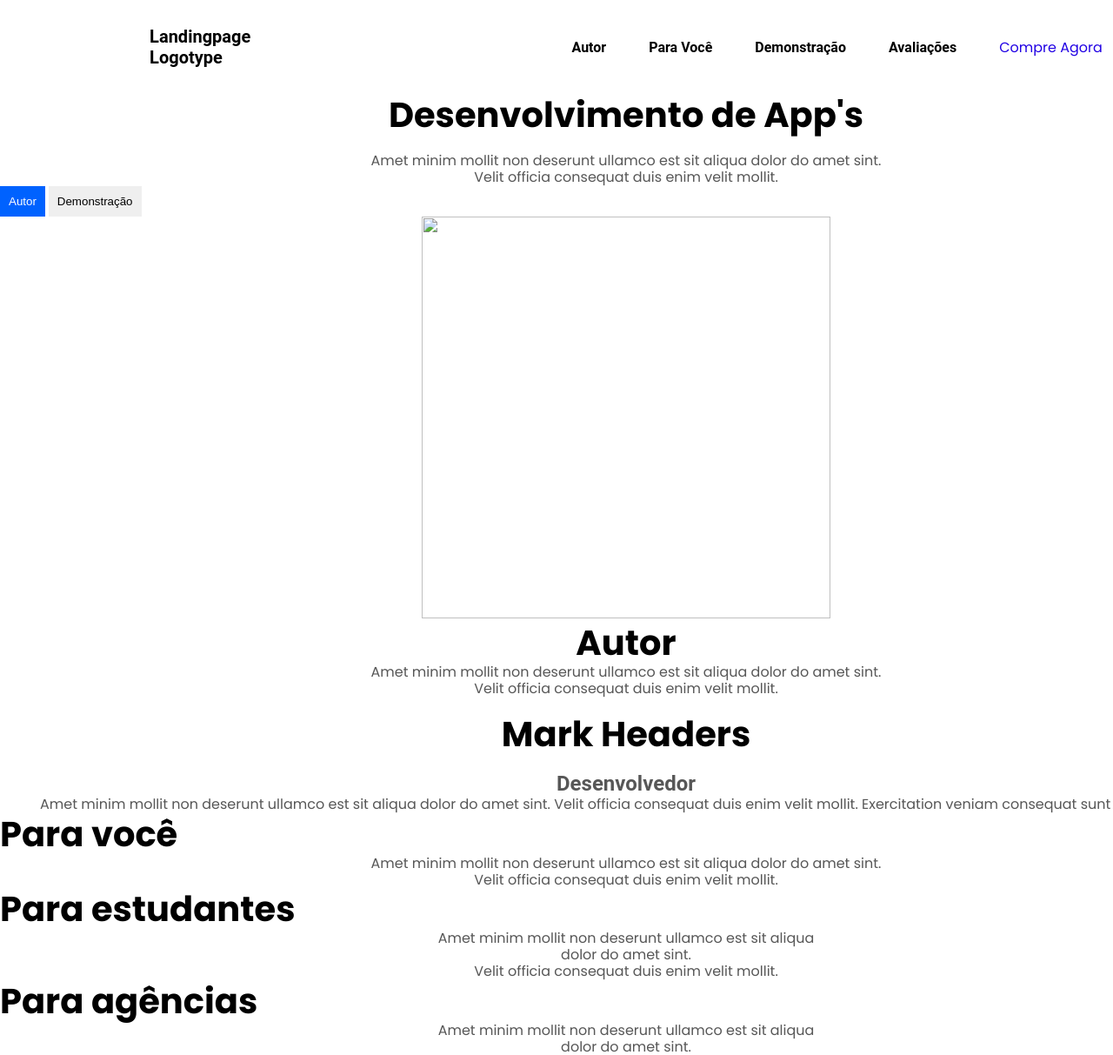
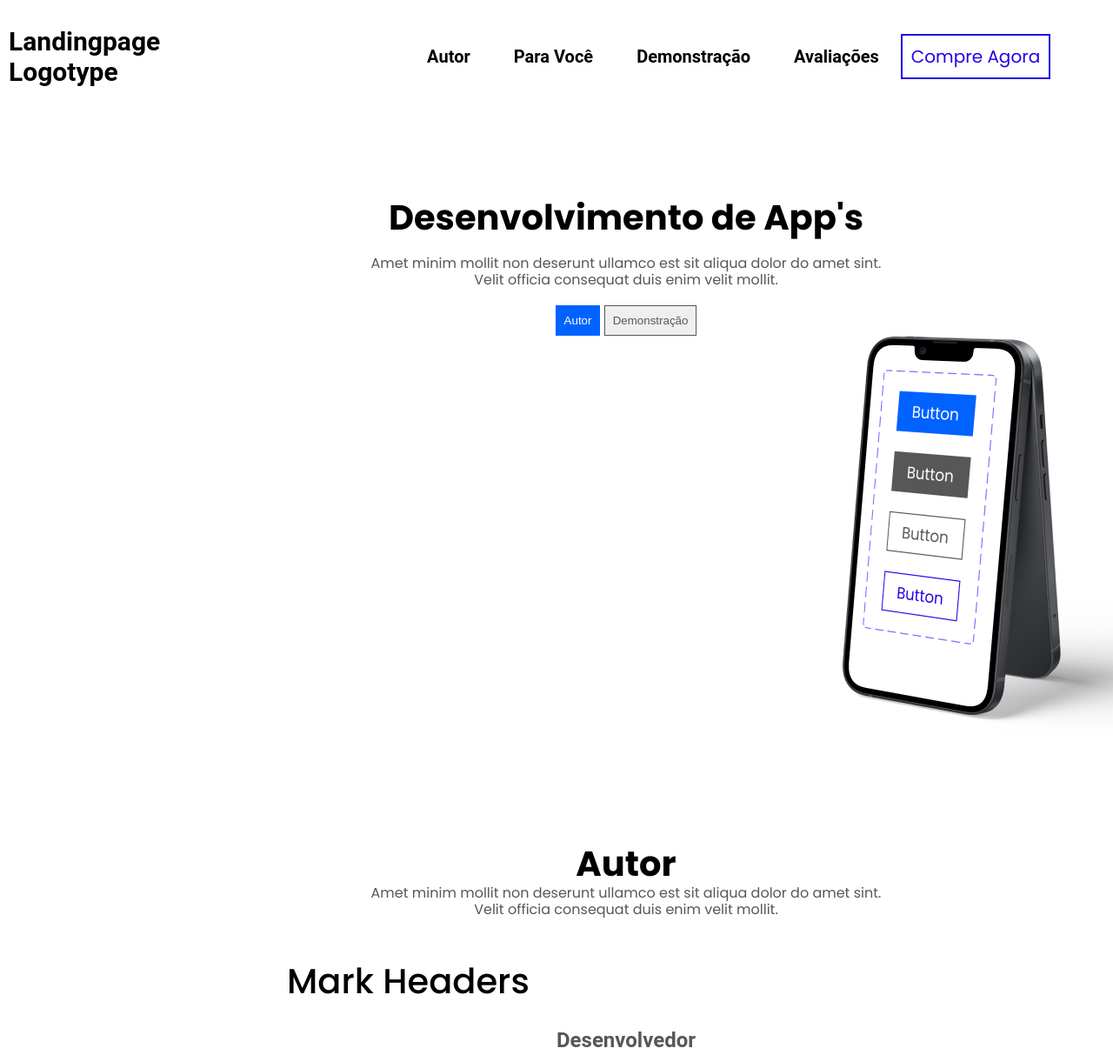
Before and after one commit to ThamirisR/Recuperacao, a plain HTML site: page index.html in a window 1280 px wide. Shown: the top 1213 px of the page at 87% size. Drawn offline with Linux system fonts and the light colour scheme.

Commit message:
recuperacao

```diff
--- a/estilo.css
+++ b/estilo.css
@@ -1,20 +1,31 @@
+@import url('https://fonts.googleapis.com/css2?family=Poppins:ital,wght@0,100;0,200;0,300;0,400;0,500;0,600;0,700;0,800;0,900;1,100;1,200;1,300;1,400;1,500;1,600;1,700;1,800;1,900&display=swap');
 
-@import url('https://fonts.googleapis.com/css2?family=Poppins:ital,wght@0,100;0,200;0,300;0,400;0,500;0,600;0,700;0,800;0,900;1,100;1,200;1,300;1,400;1,500;1,600;1,700;1,800;1,900&display=swap');
 *{
-    margin: 0px;
-    padding: 0px;
+    margin: 0 auto;
 }
 
 .logo01{
-    font-size: 20px;
-    font-weight: bold;
-    font-style: normal;
+    font-size: 30px;
+    font-style:normal;
     font-family: 'Roboto', sans-serif;
     margin: 10px;
+
 }
 
+.subtitulo{
+    font-size: 20px;
+}
 
-body {
+.compre{
+    display: inline;
+    padding: 10px 10px;
+    box-sizing: border-box;
+    border: 2px solid #2203E4;
+    font-family: 'Poppins';
+    color: #2203E4;
+}
+
+body{
     font-family: 'Roboto', sans-serif;
     margin: 0 auto;
     width: 1440px;
@@ -37,21 +48,12 @@ header{
     justify-content: space-around;
 }
 
-.compre{
-    font-family: 'Poppins';
-    color: #2203E4;
-
-}
-
 .titulo{
 
-    margin: 0 auto;
     text-align: center;
     font-family: 'Poppins';
-    font-style: normal;
-    font-weight: 700;
-    font-size: 16px;
     line-height: 120%;
+    margin-top: 96px;
 
 }
 
@@ -61,15 +63,15 @@ h1{
     font-weight: 700;
     font-size: 40px;
     line-height: 120%;
+
 }
 
 p{
     font-family: 'Poppins';
     font-style: normal;
-    font-weight: 400;
+    font-weight: 400px;
     font-size: 16px;
-    line-height: 120%;
-    ;
+
 }
 
 .botao{
@@ -81,27 +83,25 @@ p{
 }
 
 .botao2{
-    border: 5px;
-    padding: 10px;
+    text-align: center;
+    margin: 0 auto;
+    border: 1px solid #575757;
+    padding: 9px;
+    color: #575757;
 }
 
-.position{
-    text-align: center;
-    display: inline-block;
-    margin: 0 auto;
-    background-position: center;
-}
 
-.desenvolvedor{
+
+.desenvolvedor h1{
     color: black;
-    text-align: center;
-
+    font-weight: 500;
+    margin-left: 300px;
+    padding: 30px;
 }
 
 .desenvolvedor h2, p{
     color: #575757;
     text-align: center;
-
 
 }
 
@@ -112,10 +112,9 @@ p{
     border: 5px;
 }
 
-.imagem{
-    width: 470px;
-    height: 462px;
-    margin-left: auto;
-    margin-right: auto;
+.imagem01{
+    text-align:end;
+    width: 470;
+    height: 462;
 
 }
--- a/index.html
+++ b/index.html
@@ -14,6 +14,7 @@
             Logotype
         </strong></div>
            <nav>
+               <div class="subtitulo">
                <ul>
                    <li><strong>Autor</strong></li>
                    <li><strong>Para Você</strong></li>
@@ -21,6 +22,7 @@
                    <li><strong>Avaliações</strong></li>
                    <li class="compre">Compre Agora</li>
                </ul>
+               </div>
            </nav>
        </header>
 <div class="titulo">
@@ -28,25 +30,32 @@
     <br>
     <p>Amet minim mollit non deserunt ullamco est sit aliqua dolor do amet sint.</p>
     <p>Velit officia consequat duis enim velit mollit.</p>
+    <br>
+        <button class="botao">Autor</button>
+        <button class="botao2">Demonstração</button>
 </div>
-<div class="position">
-    <button class="botao">Autor</button>
-    <button class="botao2">Demonstração</button>
+
+<div class="imagem01">
+    <img src="imagens/iPhone13.png">
 </div>
 <br>
-    <div class="titulo"><img src="imagens/iPhone13.png" class="imagem">
+
+    <div class="titulo">
     <h1>Autor</h1>
     <p>Amet minim mollit non deserunt ullamco est sit aliqua dolor do amet sint.<br> Velit officia consequat duis enim velit mollit. </p>
     <br>
     </div>
+
     <div class="desenvolvedor">
         <h1>Mark Headers</h1>
-        <br>
         <h2>Desenvolvedor</h2>
-
-        <p>Amet minim mollit non deserunt ullamco est sit aliqua dolor do amet sint.
-            Velit officia consequat duis enim velit mollit. Exercitation veniam consequat sunt
+<br>
+        <p>Amet minim mollit non deserunt ullamco est sit aliqua dolor do amet sint.<br>
+            Velit officia consequat duis enim velit mollit. Exercitation veniam consequat sunt<br>
             nostrud amet.</p>
+    </div>
+    <div class="imagem02">
+        <img src="imagens/moço.png">
     </div>
 
     <div class="terceira">
```
Also changed, not shown: imagens/iPhone13.png (added).
